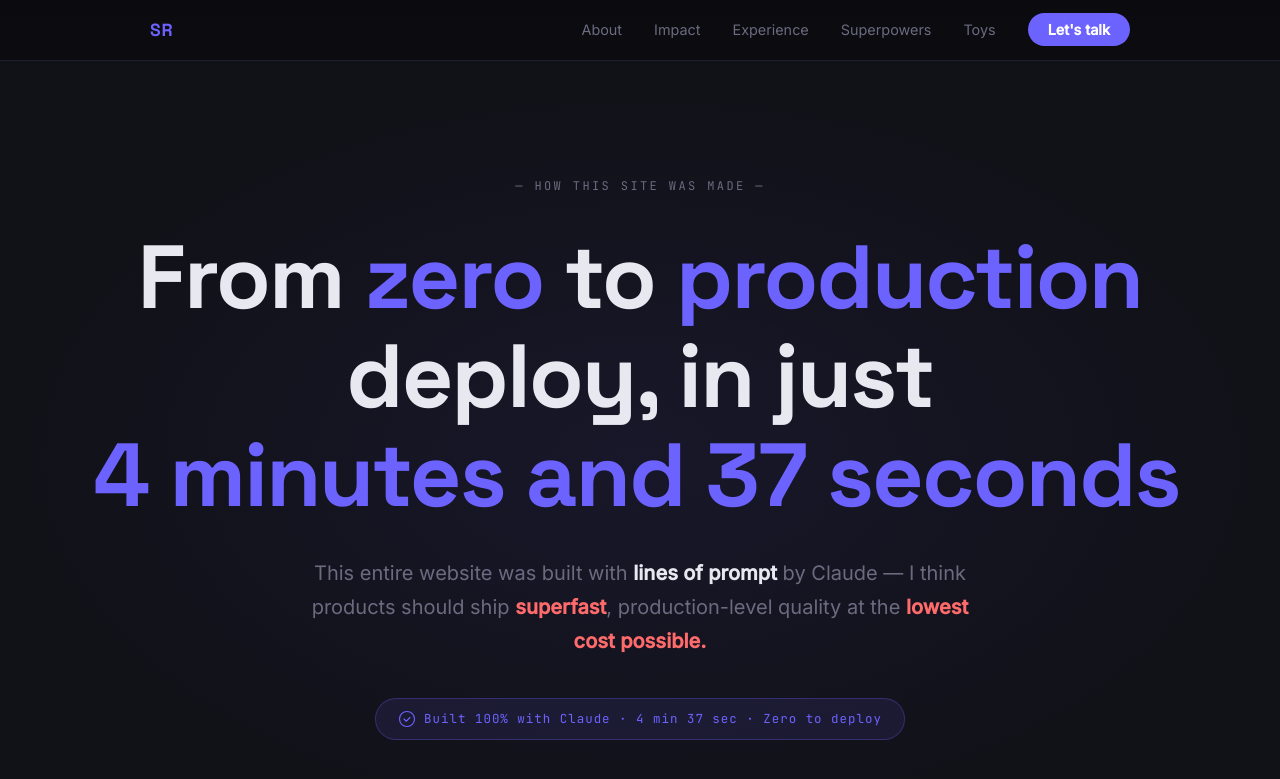
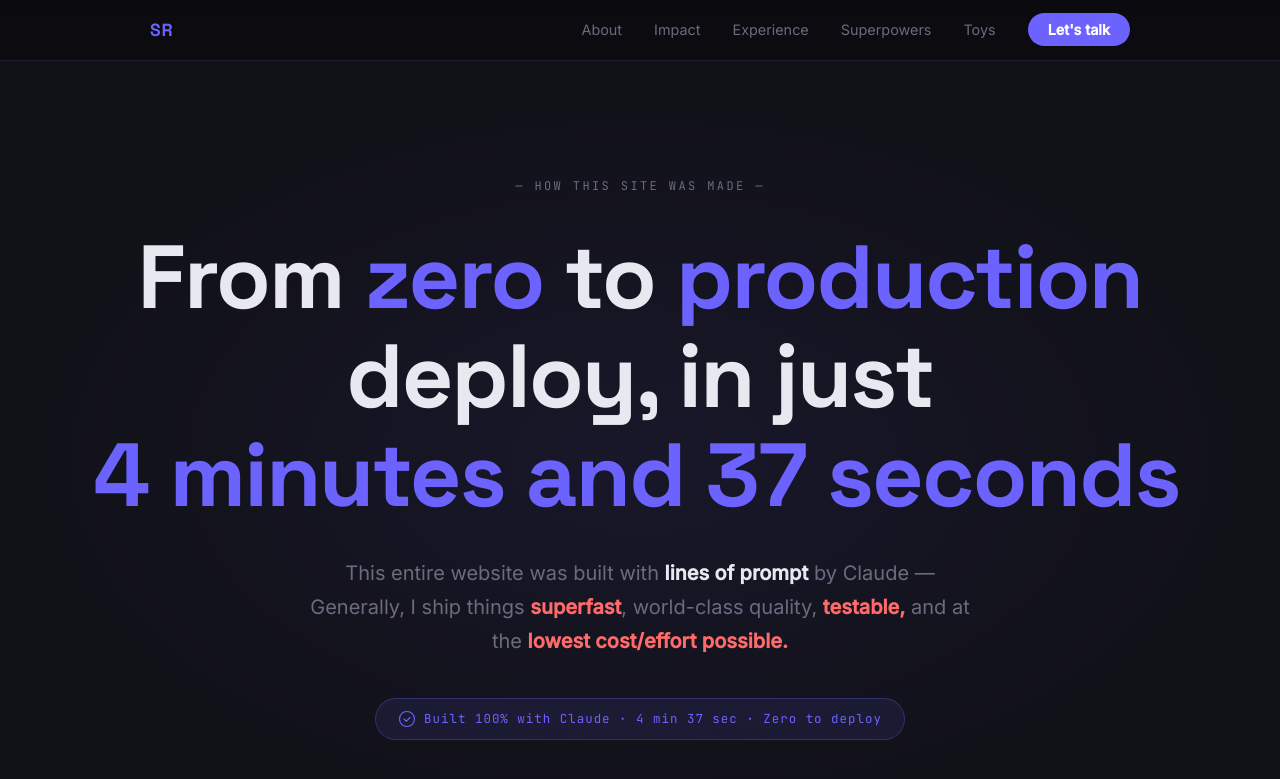
Before and after one commit to bysajaad/iamsajaad.github.io, a Jekyll site: the page built from index.html, in a window 1280 px wide and 900 px high, scrolled down 7078 px. Shown: the top 779 px of the window. Built offline with Jekyll 4.4.1, drawn with Linux system fonts in a browser that asks for light colours.

Commit message:
subfooter content updated

```diff
--- a/_includes/contact.html
+++ b/_includes/contact.html
@@ -131,10 +131,13 @@
         </h2>
         <p class="claude-banner__body">
             This entire website was built with
-            <strong>lines of prompt</strong> by Claude — I think products should
-            ship <span class="claude-banner__keyword">superfast</span>,
-            production-level quality at the
-            <span class="claude-banner__keyword">lowest cost possible.</span>
+            <strong>lines of prompt</strong> by Claude — Generally, I ship
+            things <span class="claude-banner__keyword">superfast</span>,
+            world-class quality,
+            <span class="claude-banner__keyword">testable,</span> and at the
+            <span class="claude-banner__keyword"
+                >lowest cost/effort possible.</span
+            >
         </p>
         <div class="claude-banner__badge">
             <svg
```
